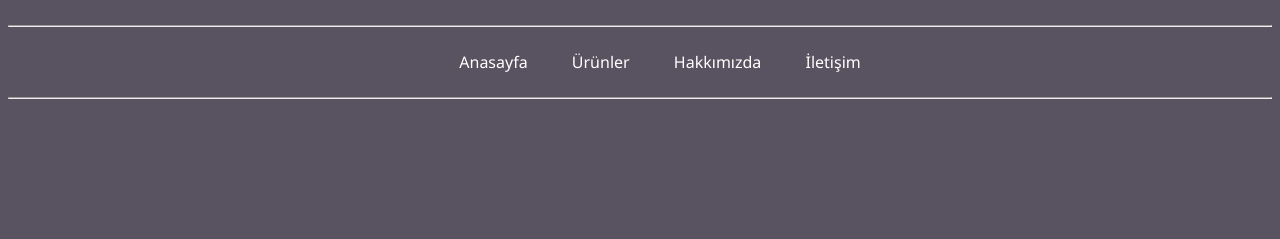
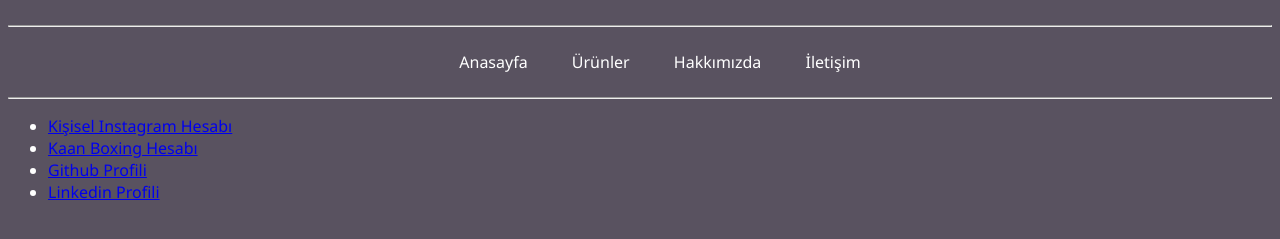
Before and after one commit to kaanpiskin/kodluyoruz-frontend, a plain HTML site: page css_odev/contacts.html in a window 1280 px wide. Shown: the part 155-394 px from the top of the page. Drawn offline with Linux system fonts and the light colour scheme.

Commit message:
iletişim sayfası yapildi

```diff
--- a/css_odev/contacts.html
+++ b/css_odev/contacts.html
@@ -21,3 +21,11 @@
     </ul>
     <hr>
 </header>
+<section class="iletisim">
+<ul>
+    <li><a href="https://instagram.com/_kaanpiskin/" target="_blank">Kişisel Instagram Hesabı</a></li>
+    <li><a href="https://instagram.com/kaanboxing/" target="_blank">Kaan Boxing Hesabı</a></li>
+    <li><a href="https://github.com/kaanpiskin" target="_blank">Github Profili</a></li>
+    <li><a href="https://www.linkedin.com/in/kaanpiskin/" target="_blank">Linkedin Profili</a></li>
+</ul>
+</section>
```
